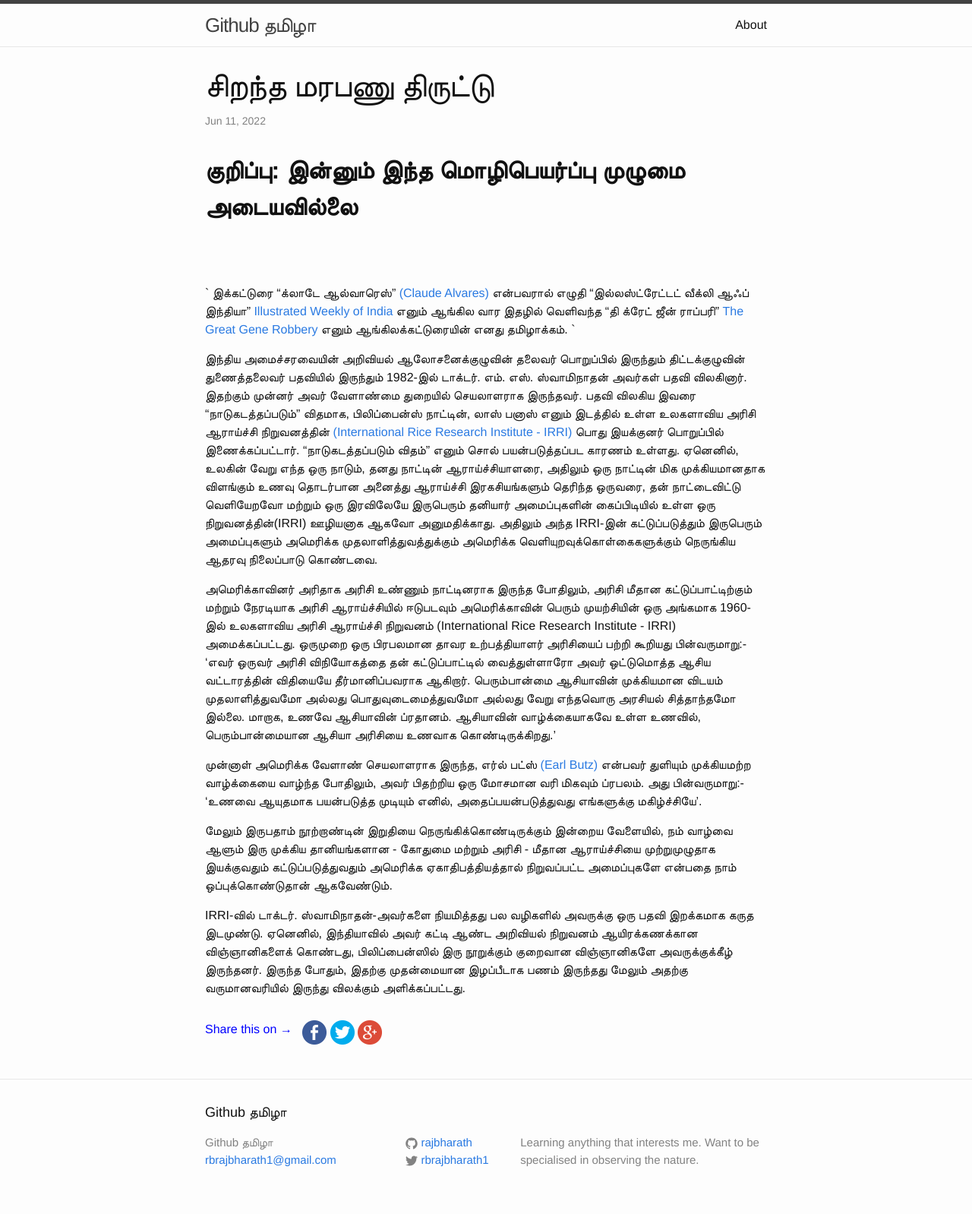
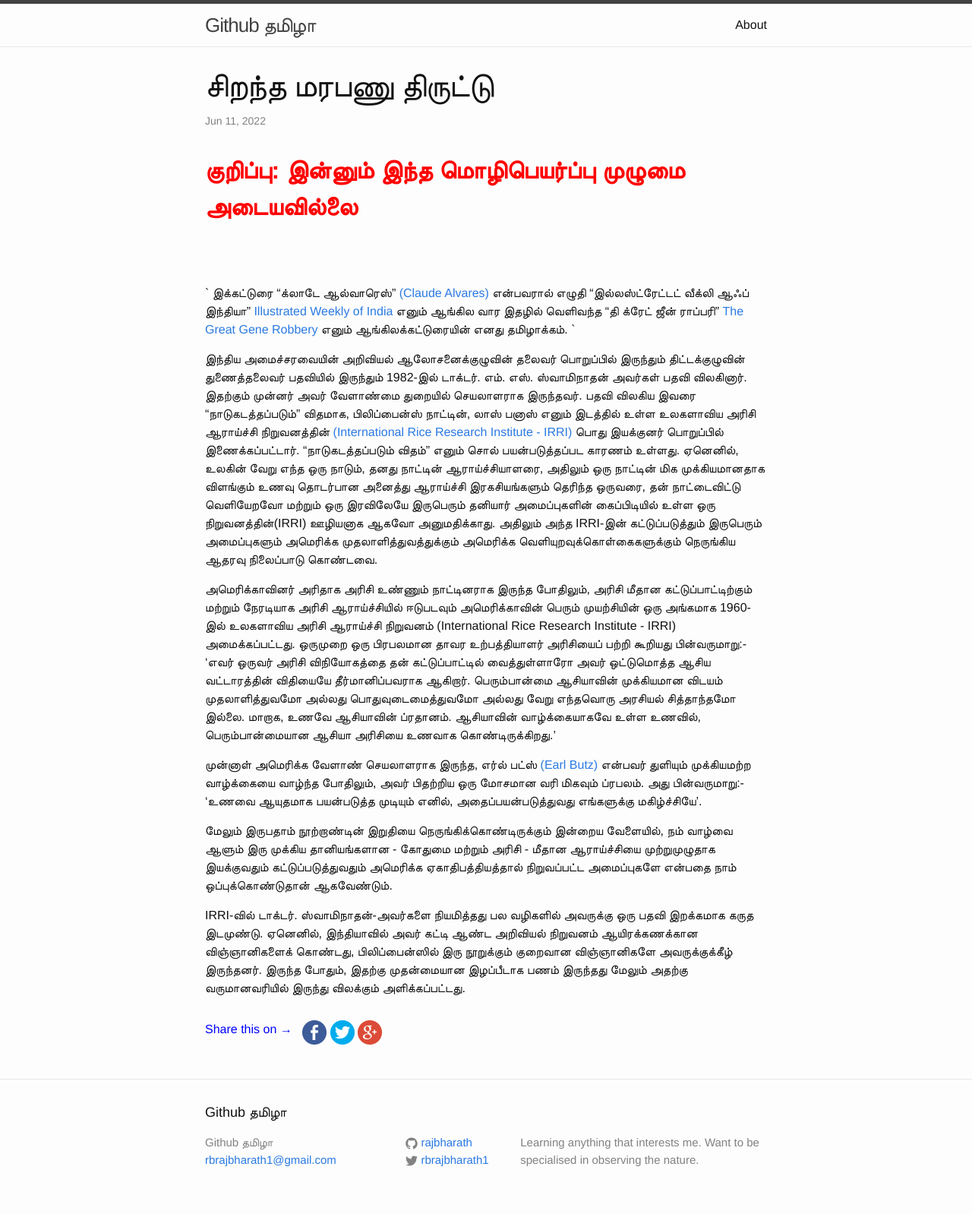
Before and after one commit to rajbharath/rajbharath.github.io, a Jekyll site: the page built from _posts/2022-06-11- cirandha marabanu thiruttu.markdown, in a window 1280 px wide. Shown: the whole page at 76% size. Built offline with Jekyll 4.4.1, drawn with Linux system fonts in a browser that asks for light colours; comment, search, counter and statistics services are not loaded.

Commit message:
cirandha marabanu thiruttu

```diff
--- a/_posts/2022-06-11- cirandha marabanu thiruttu.markdown
+++ b/_posts/2022-06-11- cirandha marabanu thiruttu.markdown
@@ -5,7 +5,7 @@
 categories: translation
 comments: true
 ---
-## <b> குறிப்பு: இன்னும் இந்த மொழிபெயர்ப்பு முழுமை அடையவில்லை</b>
+## <b style="color: red"> குறிப்பு: இன்னும் இந்த மொழிபெயர்ப்பு முழுமை அடையவில்லை</b>
 
 <br/><br/>
 
```
